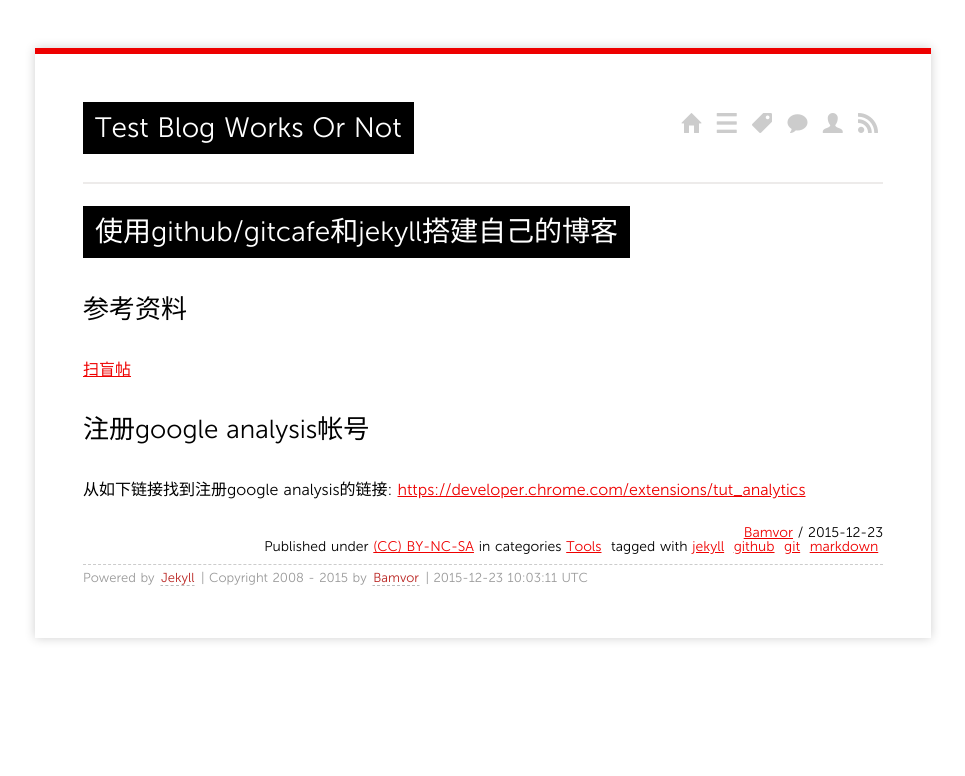
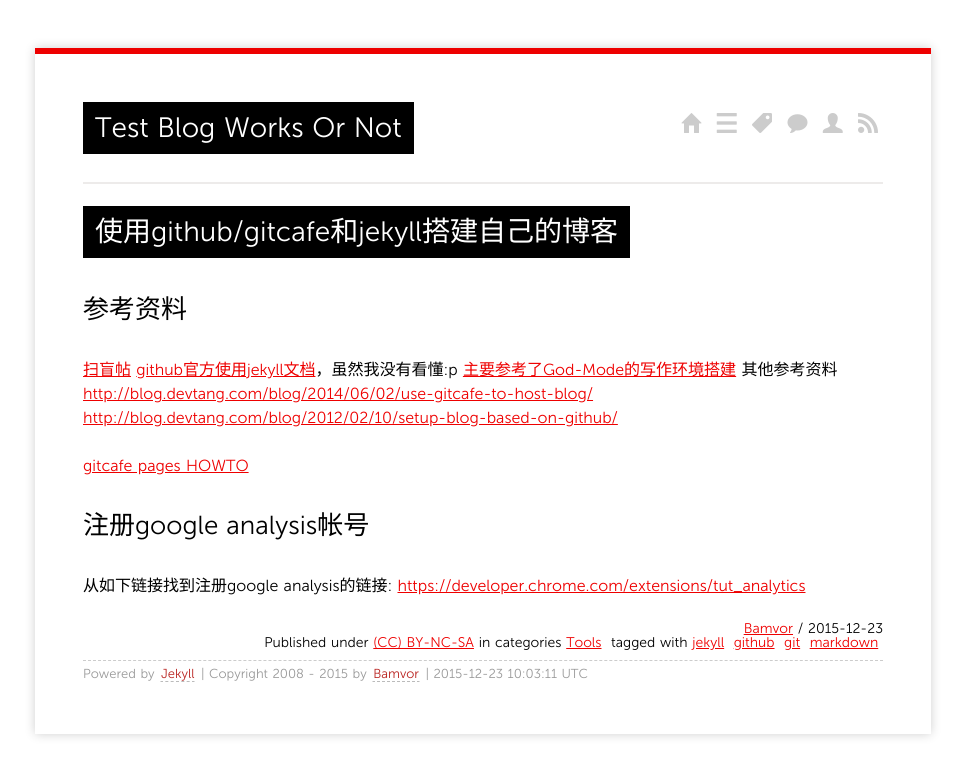
Before and after one commit to bjzhang/bjzhang.github.io, a Jekyll site: the page built from _posts/2015/2015-12-23-test-blog-works-or-not.md, in a window 1280 px wide. Shown: the top 776 px of the page, without its empty margins (157-1122 px from the left). Built offline with Jekyll 4.4.1, drawn with Linux system fonts in a browser that asks for light colours; Markdown is read by kramdown in place of the engine named in the settings; comment, search, counter and statistics services are not loaded.

Commit message:
Github pages and jekyll notes
Signed-off-by: Bamvor Jian Zhang <bamvor.zhangjian@linaro.org>

```diff
--- a/_posts/2015/2015-12-23-test-blog-works-or-not.md
+++ b/_posts/2015/2015-12-23-test-blog-works-or-not.md
@@ -10,6 +10,13 @@ tags: [jekyll, github, git, markdown]
 参考资料
 --------
 [扫盲帖](https://pages.github.com/)
+[github官方使用jekyll文档](https://help.github.com/articles/using-jekyll-with-pages/)，虽然我没有看懂:p
+[主要参考了God-Mode的写作环境搭建](http://site.douban.com/196781/widget/notes/12161495/note/264946576/)
+其他参考资料
+<http://blog.devtang.com/blog/2014/06/02/use-gitcafe-to-host-blog/>
+<http://blog.devtang.com/blog/2012/02/10/setup-blog-based-on-github/>
+
+[gitcafe pages HOWTO](https://gitcafe.com/GitCafe/Help/wiki/Pages-%E7%9B%B8%E5%85%B3%E5%B8%AE%E5%8A%A9#wiki)
 
 注册google analysis帐号
 ----------------------
```
